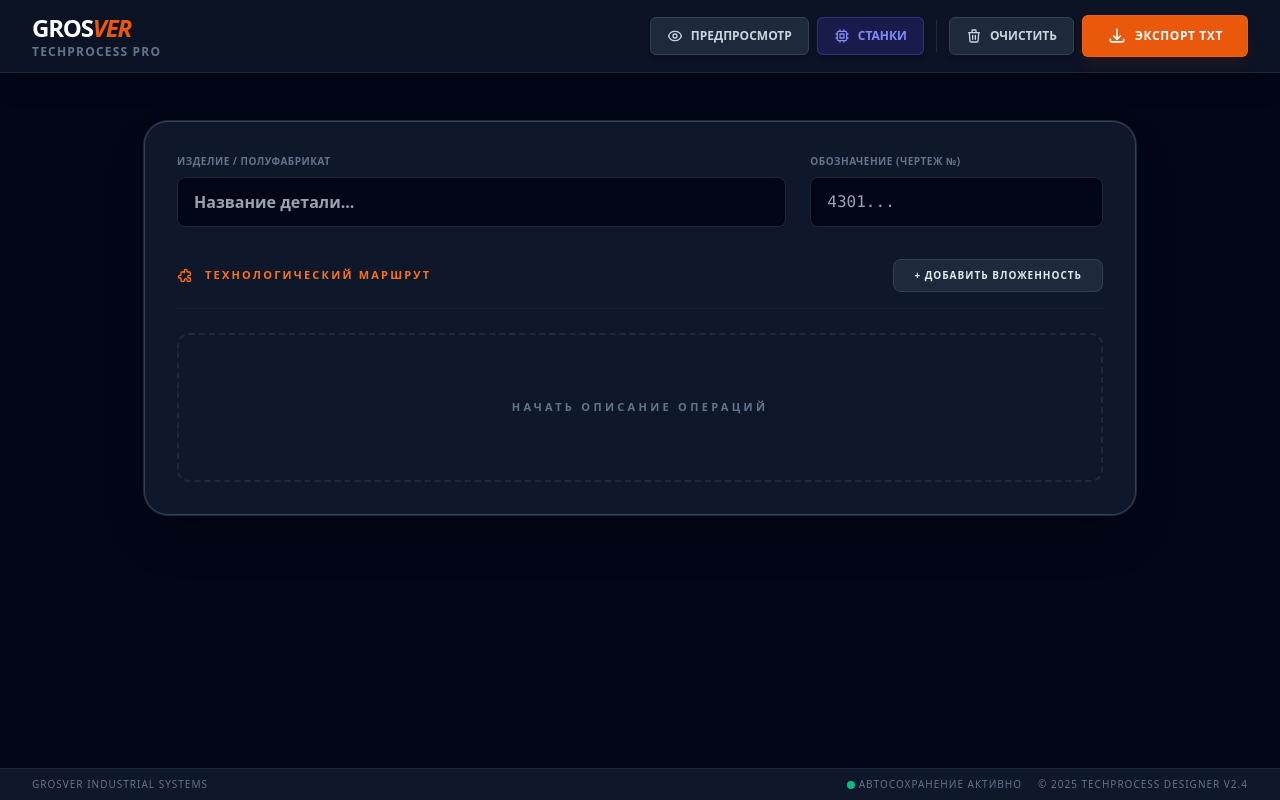
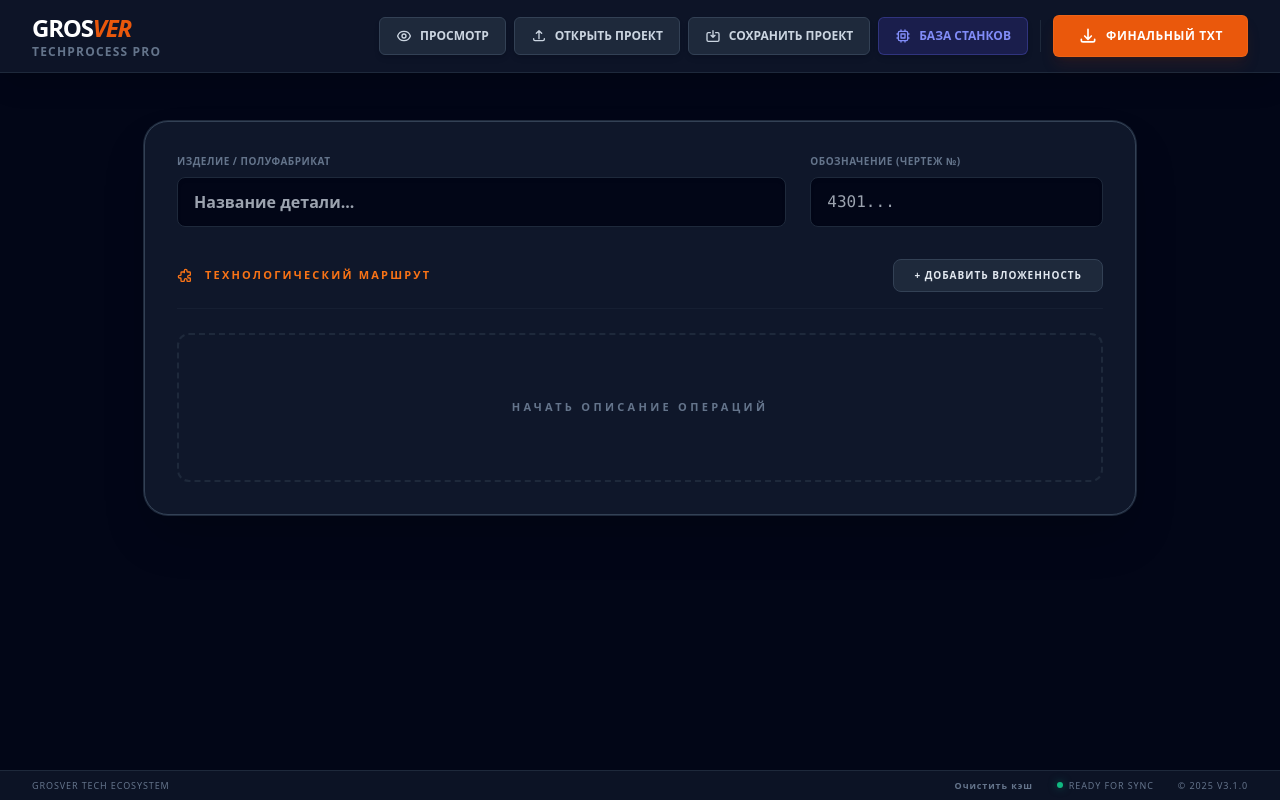
Before and after one commit to gr830/TECHNICAL_PROCESS, a React (Vite) app: page / in a window 1280 px wide. Built offline with nearby package versions, Linux system fonts and the light colour scheme.

Commit message:
feat: add update func techical process

```diff
--- a/App.tsx
+++ b/App.tsx
@@ -1,5 +1,5 @@
 
-import React, { useState, useEffect, useMemo } from 'react';
+import React, { useState, useEffect, useMemo, useRef } from 'react';
 import { PartCard, Operation, OpType, Tooling, Tool, Machine, BlankType, NCStatus } from './types';
 import { exportToTxt, formatPart } from './services/exportService';
 import MachineStatusModal from './components/MachineStatusModal';
@@ -20,6 +20,7 @@ const App: React.FC = () => {
   const [isLoaded, setIsLoaded] = useState(false);
   const [isMachineModalOpen, setIsMachineModalOpen] = useState(false);
   const [isPreviewOpen, setIsPreviewOpen] = useState(false);
+  const fileInputRef = useRef<HTMLInputElement>(null);
 
   // Load state on mount
   useEffect(() => {
@@ -36,7 +37,7 @@ const App: React.FC = () => {
     setIsLoaded(true);
   }, []);
 
-  // Persist state
+  // Persist state to LocalStorage
   useEffect(() => {
     if (isLoaded) {
       localStorage.setItem(STORAGE_KEY, JSON.stringify({ rootPart, partCounter }));
@@ -46,7 +47,7 @@ const App: React.FC = () => {
   const previewText = useMemo(() => formatPart(rootPart), [rootPart]);
 
   const handleClearAll = () => {
-    if (window.confirm('Вы уверены, что хотите полностью очистить проект? Все данные и кэш будут удалены.')) {
+    if (window.confirm('Вы уверены, что хотите полностью очистить проект? Все данные будут удалены.')) {
       localStorage.removeItem(STORAGE_KEY);
       setRootPart(getInitialRoot());
       setPartCounter(1);
@@ -54,6 +55,46 @@ const App: React.FC = () => {
     }
   };
 
+  const handleSaveProject = () => {
+    const projectData = JSON.stringify({ rootPart, partCounter, version: '3.0' }, null, 2);
+    const blob = new Blob([projectData], { type: 'application/json' });
+    const url = URL.createObjectURL(blob);
+    const link = document.createElement('a');
+    link.href = url;
+    link.download = `Project_${rootPart.number || 'Unnamed'}.json`;
+    link.click();
+    URL.revokeObjectURL(url);
+  };
+
+  const handleImportClick = () => {
+    fileInputRef.current?.click();
+  };
+
+  const handleFileImport = (e: React.ChangeEvent<HTMLInputElement>) => {
+    const file = e.target.files?.[0];
+    if (!file) return;
+
+    const reader = new FileReader();
+    reader.onload = (event) => {
+      try {
+        const json = JSON.parse(event.target?.result as string);
+        if (json.rootPart) {
+          setRootPart(json.rootPart);
+          if (json.partCounter) setPartCounter(json.partCounter);
+          alert('Проект успешно загружен для редактирования!');
+        } else {
+          throw new Error('Invalid format');
+        }
+      } catch (err) {
+        alert('Ошибка при чтении файла проекта. Убедитесь, что это корректный .json файл техпроцесса.');
+      }
+    };
+    reader.readAsText(file);
+    // Reset input
+    e.target.value = '';
+  };
+
+  // Tree management functions (Add/Update/Delete)
   const wrapPartInTree = (parts: PartCard[], targetId: string, newPart: PartCard): PartCard[] => {
     return parts.map(p => {
       if (p.id === targetId) return { ...newPart, subParts: [{ ...p }] };
@@ -167,7 +208,7 @@ const App: React.FC = () => {
 
   return (
     <div className="min-h-screen bg-slate-950 text-slate-100 flex flex-col font-sans selection:bg-orange-500/30 overflow-x-hidden">
-      <header className="sticky top-0 z-50 bg-slate-900/80 backdrop-blur-md border-b border-slate-800 px-4 md:px-8 py-3 flex flex-col md:flex-row justify-between items-center gap-4 shadow-xl">
+      <header className="sticky top-0 z-50 bg-slate-900/90 backdrop-blur-md border-b border-slate-800 px-4 md:px-8 py-3 flex flex-col md:flex-row justify-between items-center gap-4 shadow-xl">
         <div className="flex items-center gap-3">
           <div className="flex flex-col leading-tight">
             <span className="text-xl md:text-2xl font-black tracking-tighter text-white uppercase">
@@ -178,12 +219,32 @@ const App: React.FC = () => {
         </div>
 
         <div className="flex flex-wrap w-full md:w-auto gap-2 items-center justify-center">
+          <input type="file" ref={fileInputRef} onChange={handleFileImport} className="hidden" accept=".json" />
+
           <button
             onClick={() => setIsPreviewOpen(!isPreviewOpen)}
             className={`px-4 py-2.5 rounded-md font-bold transition-all flex items-center gap-2 border shadow-md active:scale-95 ${isPreviewOpen ? 'bg-orange-600 border-orange-400 text-white' : 'bg-slate-800 border-slate-700 text-slate-300 hover:bg-slate-700'}`}
           >
             <svg className="w-4 h-4" fill="none" stroke="currentColor" viewBox="0 0 24 24"><path strokeLinecap="round" strokeLinejoin="round" strokeWidth="2" d="M15 12a3 3 0 11-6 0 3 3 0 016 0z"/><path strokeLinecap="round" strokeLinejoin="round" strokeWidth="2" d="M2.458 12C3.732 7.943 7.523 5 12 5c4.478 0 8.268 2.943 9.542 7-1.274 4.057-5.064 7-9.542 7-4.477 0-8.268-2.943-9.542-7z"/></svg>
-            <span className="text-xs uppercase">{isPreviewOpen ? 'Скрыть просмотр' : 'Предпросмотр'}</span>
+            <span className="text-xs uppercase">{isPreviewOpen ? 'Закрыть просмотр' : 'Просмотр'}</span>
+          </button>
+
+          <button
+            onClick={handleImportClick}
+            className="px-4 py-2.5 bg-slate-800 hover:bg-slate-700 text-slate-300 rounded-md font-bold transition-all flex items-center gap-2 border border-slate-700 shadow-md active:scale-95"
+            title="Загрузить ранее сохраненный JSON проект"
+          >
+            <svg className="w-4 h-4" fill="none" stroke="currentColor" viewBox="0 0 24 24"><path strokeLinecap="round" strokeLinejoin="round" strokeWidth="2" d="M4 16v1a2 2 0 002 2h12a2 2 0 002-2v-1m-4-8l-4-4m0 0L8 8m4-4v12"/></svg>
+            <span className="text-xs uppercase hidden lg:inline">Открыть проект</span>
+          </button>
+
+          <button
+            onClick={handleSaveProject}
+            className="px-4 py-2.5 bg-slate-800 hover:bg-slate-700 text-slate-300 rounded-md font-bold transition-all flex items-center gap-2 border border-slate-700 shadow-md active:scale-95"
+            title="Сохранить проект в JSON для дальнейшего редактирования"
+          >
+            <svg className="w-4 h-4" fill="none" stroke="currentColor" viewBox="0 0 24 24"><path strokeLinecap="round" strokeLinejoin="round" strokeWidth="2" d="M8 7H5a2 2 0 00-2 2v9a2 2 0 002 2h14a2 2 0 002-2V9a2 2 0 00-2-2h-3m-1 4l-3 3m0 0l-3-3m3 3V4"/></svg>
+            <span className="text-xs uppercase hidden lg:inline">Сохранить проект</span>
           </button>
 
           <button
@@ -191,19 +252,10 @@ const App: React.FC = () => {
             className="px-4 py-2.5 bg-indigo-600/20 hover:bg-indigo-600/30 text-indigo-400 rounded-md font-bold transition-all flex items-center gap-2 border border-indigo-500/30 shadow-md active:scale-95"
           >
             <svg className="w-4 h-4" fill="none" stroke="currentColor" viewBox="0 0 24 24"><path strokeLinecap="round" strokeLinejoin="round" strokeWidth="2" d="M9 3v2m6-2v2M9 19v2m6-2v2M5 9H3m2 6H3m18-6h-2m2 6h-2M7 19h10a2 2 0 002-2V7a2 2 0 00-2-2H7a2 2 0 00-2 2v10a2 2 0 002 2zM9 9h6v6H9V9z"/></svg>
-            <span className="text-xs uppercase hidden sm:inline">Станки</span>
+            <span className="text-xs uppercase hidden sm:inline">База Станков</span>
           </button>
 
           <div className="h-8 w-[1px] bg-slate-800 mx-1 hidden md:block"></div>
-
-          <button
-            type="button"
-            onClick={handleClearAll}
-            className="px-4 py-2.5 bg-slate-800 hover:bg-red-900/40 text-slate-300 hover:text-red-400 rounded-md font-bold transition-all flex items-center justify-center gap-2 active:scale-95 border border-slate-700 shadow-md"
-          >
-            <svg className="w-4 h-4" fill="none" stroke="currentColor" viewBox="0 0 24 24"><path strokeLinecap="round" strokeLinejoin="round" strokeWidth="2" d="M19 7l-.867 12.142A2 2 0 0116.138 21H7.862a2 2 0 01-1.995-1.858L5 7m5 4v6m4-6v6m1-10V4a1 1 0 00-1-1h-4a1 1 0 00-1 1v3M4 7h16"/></svg>
-            <span className="text-xs uppercase hidden lg:inline">Очистить</span>
-          </button>
 
           <button
             type="button"
@@ -211,7 +263,7 @@ const App: React.FC = () => {
             className="px-6 py-2.5 bg-orange-600 hover:bg-orange-500 text-white rounded-md font-bold transition-all flex items-center justify-center gap-2 shadow-lg shadow-orange-900/20 active:scale-95 border border-orange-400/20"
           >
             <svg className="w-5 h-5" fill="none" stroke="currentColor" viewBox="0 0 24 24"><path strokeLinecap="round" strokeLinejoin="round" strokeWidth="2" d="M4 16v1a2 2 0 002 2h12a2 2 0 002-2v-1m-4-4l-4 4m0 0l-4-4m4 4V4"/></svg>
-            <span className="hidden sm:inline uppercase text-xs tracking-wider">Экспорт TXT</span>
+            <span className="hidden sm:inline uppercase text-xs tracking-wider">Финальный TXT</span>
             <span className="sm:hidden text-xs uppercase">TXT</span>
           </button>
         </div>
@@ -235,23 +287,24 @@ const App: React.FC = () => {
         </div>
 
         {isPreviewOpen && (
-          <div className="md:w-2/5 border-l border-slate-800 bg-slate-900/90 backdrop-blur-xl flex flex-col animate-in slide-in-from-right-full duration-500 z-10 shadow-[-20px_0_30px_rgba(0,0,0,0.5)]">
+          <div className="md:w-2/5 border-l border-slate-800 bg-slate-900/95 backdrop-blur-2xl flex flex-col animate-in slide-in-from-right-full duration-500 z-10 shadow-[-20px_0_40px_rgba(0,0,0,0.6)]">
             <div className="px-6 py-4 border-b border-slate-800 bg-slate-900 flex justify-between items-center sticky top-0">
-              <h3 className="text-sm font-black uppercase text-orange-500 tracking-[0.2em] flex items-center gap-2">
+              <h3 className="text-[11px] font-black uppercase text-orange-500 tracking-[0.3em] flex items-center gap-2">
                 <svg className="w-4 h-4" fill="none" stroke="currentColor" viewBox="0 0 24 24"><path strokeLinecap="round" strokeLinejoin="round" strokeWidth="2" d="M9 12h6m-6 4h6m2 5H7a2 2 0 01-2-2V5a2 2 0 012-2h5.586a1 1 0 01.707.293l5.414 5.414a1 1 0 01.293.707V19a2 2 0 01-2 2z"/></svg>
-                Предварительный просмотр
+                Предварительный просмотр документа
               </h3>
-              <button onClick={() => setIsPreviewOpen(false)} className="text-slate-500 hover:text-white p-1">
+              <button onClick={() => setIsPreviewOpen(false)} className="text-slate-500 hover:text-white p-2 hover:bg-slate-800 rounded-full transition-colors">
                 <svg className="w-5 h-5" fill="none" stroke="currentColor" viewBox="0 0 24 24"><path strokeLinecap="round" strokeLinejoin="round" strokeWidth="2" d="M6 18L18 6M6 6l12 12"/></svg>
               </button>
             </div>
-            <div className="flex-1 overflow-auto p-6 md:p-10 font-mono text-sm leading-relaxed text-slate-300 selection:bg-orange-500 selection:text-white custom-scrollbar">
-              <pre className="whitespace-pre-wrap font-mono">
-                {previewText || "Документ пуст..."}
+            <div className="flex-1 overflow-auto p-8 md:p-12 font-mono text-xs md:text-sm leading-relaxed text-slate-300 selection:bg-orange-500/50 selection:text-white custom-scrollbar">
+              <pre className="whitespace-pre-wrap font-mono bg-slate-950/40 p-6 rounded-2xl border border-white/5 shadow-inner">
+                {previewText || "Документ пуст. Начните добавлять операции."}
               </pre>
             </div>
-            <div className="p-4 border-t border-slate-800 bg-slate-950/50 flex justify-center">
-               <span className="text-[10px] text-slate-500 font-bold uppercase tracking-widest">Вид документа после выгрузки в TXT</span>
+            <div className="p-4 border-t border-slate-800 bg-slate-950/80 flex flex-col items-center gap-1">
+               <span className="text-[9px] text-slate-500 font-black uppercase tracking-[0.2em]">Вид документа после экспорта в TXT</span>
+               <div className="w-1/3 h-0.5 bg-orange-600/30 rounded-full"></div>
             </div>
           </div>
         )}
@@ -261,14 +314,15 @@ const App: React.FC = () => {
         <MachineStatusModal onClose={() => setIsMachineModalOpen(false)} />
       )}
 
-      <footer className="fixed bottom-0 left-0 right-0 bg-slate-900 border-t border-slate-800 px-8 py-2 text-[10px] text-slate-500 uppercase tracking-widest flex justify-between z-40 hidden md:flex">
-        <span>Grosver Industrial Systems</span>
-        <div className="flex items-center gap-4">
-          <span className="flex items-center gap-1">
-            <div className="w-2 h-2 rounded-full bg-emerald-500 animate-pulse"></div>
-            Автосохранение активно
+      <footer className="fixed bottom-0 left-0 right-0 bg-slate-900/80 backdrop-blur-md border-t border-slate-800 px-8 py-2 text-[9px] text-slate-500 uppercase tracking-widest flex justify-between z-40 hidden md:flex items-center">
+        <span>Grosver Tech Ecosystem</span>
+        <div className="flex items-center gap-6">
+          <button onClick={handleClearAll} className="hover:text-red-400 transition-colors font-bold">Очистить кэш</button>
+          <span className="flex items-center gap-1.5">
+            <div className="w-1.5 h-1.5 rounded-full bg-emerald-500 shadow-[0_0_8px_rgba(16,185,129,0.5)]"></div>
+            Ready for Sync
           </span>
-          <span>© 2025 TechProcess Designer v2.4</span>
+          <span>© 2025 v3.1.0</span>
         </div>
       </footer>
     </div>
```
